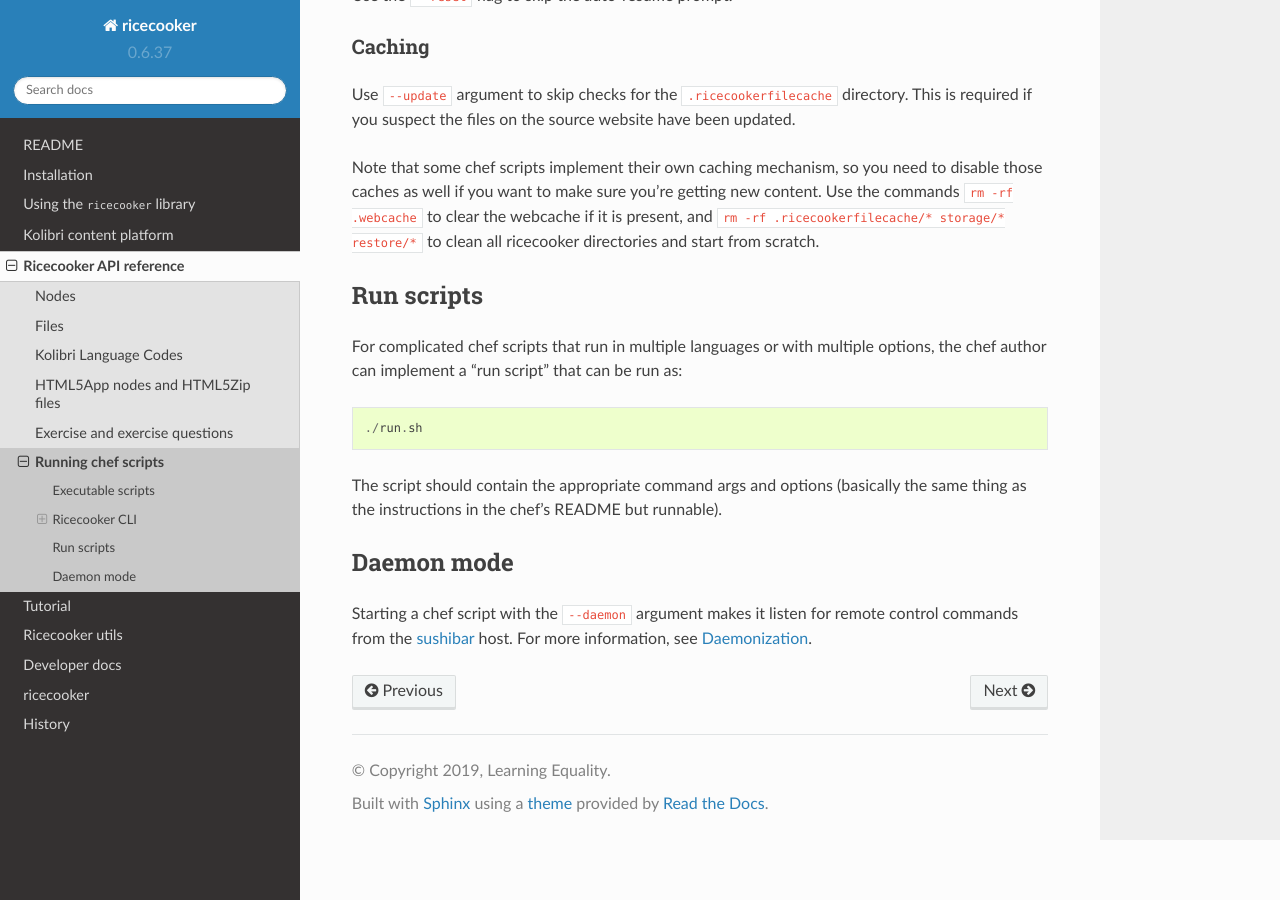
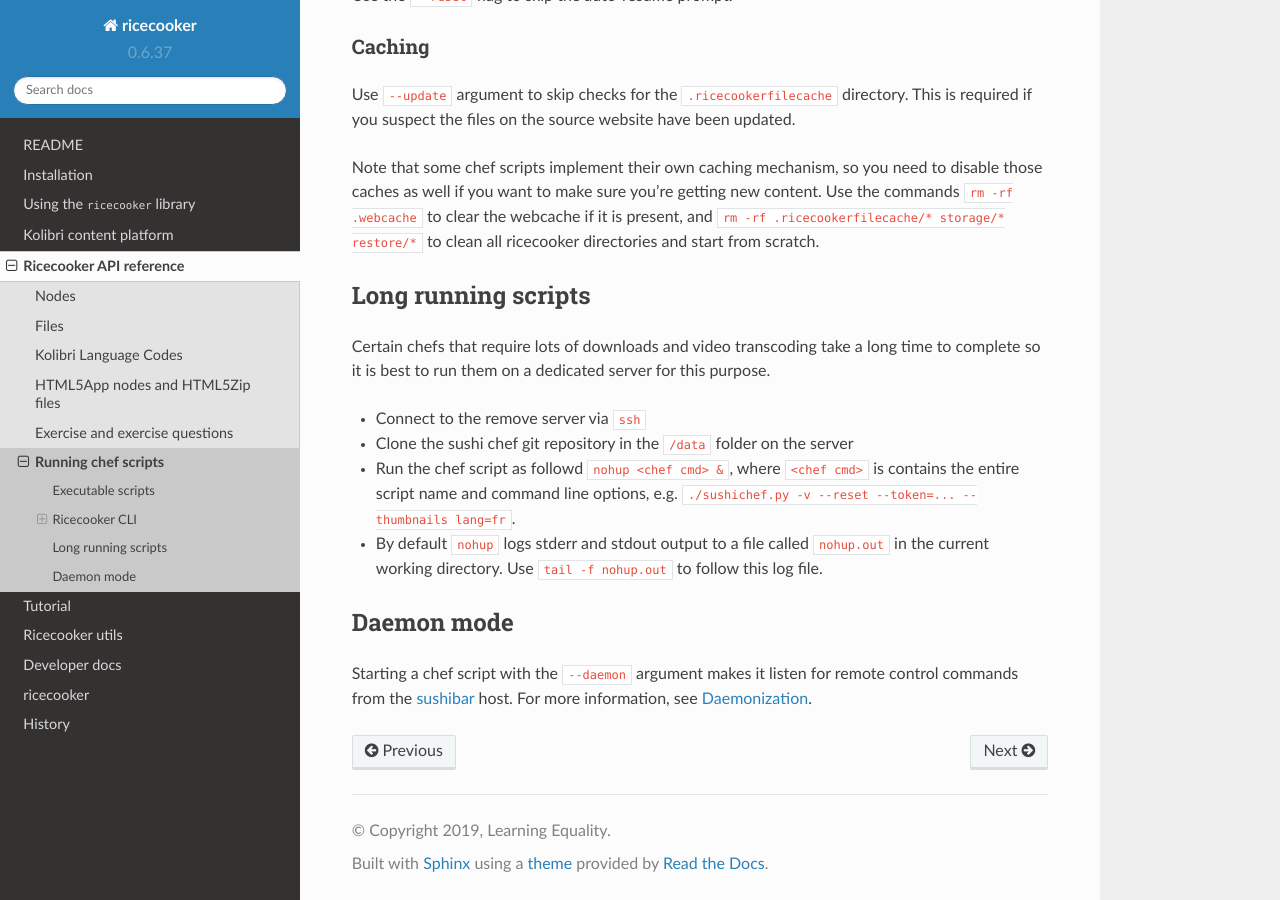
Before and after one commit to learningequality/ricecooker, a Sphinx documentation site: the page built from docs/chefops.md, in a window 1280 px wide and 900 px high, scrolled down 2151 px. Built offline with Sphinx 7.4.7 and the Read the Docs theme 2.0.0, drawn with Linux system fonts in a browser that asks for light colours; pages that are not in the unit, such as notebooks, are missing from menus.

Commit message:
Info about using nohup for running chefs in the background

```diff
--- a/docs/chefops.md
+++ b/docs/chefops.md
@@ -111,16 +111,17 @@ directories and start from scratch.
 
 
 
-Run scripts
------------
-For complicated chef scripts that run in multiple languages or with multiple
-options, the chef author can implement a "run script" that can be run as:
-
-    ./run.sh
-
-The script should contain the appropriate command args and options (basically the
-same thing as the instructions in the chef's README but runnable).
-
+Long running scripts
+--------------------
+Certain chefs that require lots of downloads and video transcoding take a long
+time to complete so it is best to run them on a dedicated server for this purpose.
+  - Connect to the remove server via `ssh`
+  - Clone the sushi chef git repository in the `/data` folder on the server
+  - Run the chef script as followd `nohup <chef cmd> &`, where `<chef cmd>`
+    is contains the entire script name and command line options,
+    e.g. `./sushichef.py -v --reset --token=... --thumbnails lang=fr`.
+  - By default `nohup` logs stderr and stdout output to a file called `nohup.out`
+    in the current working directory. Use `tail -f nohup.out` to follow this log file.
 
 
 Daemon mode
```
Also changed, not shown: docs/developer/sushops.md (+12 -0 lines).
